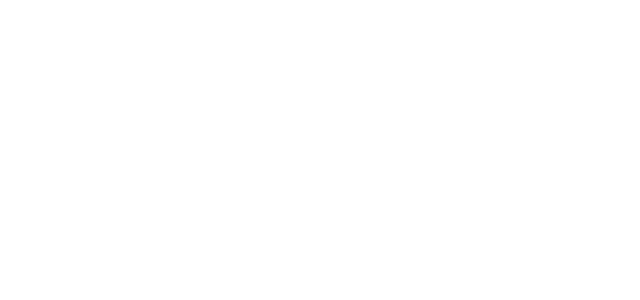
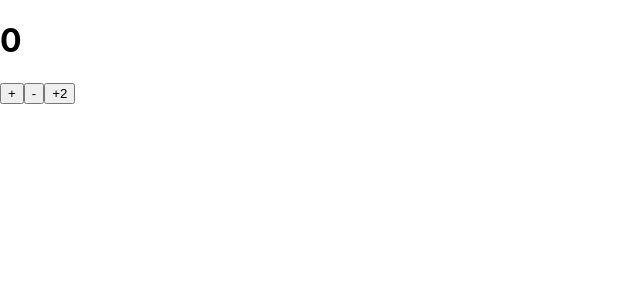
Before and after one commit to formegusto/study-react-stores, a React (Create React App) app: page / in a window 1280 px wide. Shown: the top 300 px of the page, without its empty margins (0-640 px from the left). Built offline with nearby package versions, Linux system fonts and the light colour scheme.

Commit message:
Redux Init (no API)

```diff
--- a/src/App.js
+++ b/src/App.js
@@ -1,11 +1,12 @@
 import React from 'react';
+import CounterContainer from './redux/containers/CounterContainer';
 
 function App() {
   return (
     <div>
-
+      <CounterContainer />
     </div>
-  )
+  );
 }
 
 export default App;
--- a/src/index.js
+++ b/src/index.js
@@ -3,9 +3,16 @@
 import './index.css';
 import App from './App';
 import reportWebVitals from './reportWebVitals';
+import { createStore } from 'redux';
+import rootReducer from './redux/modules';
+import { Provider } from 'react-redux';
+
+const store = createStore(rootReducer)
 
 ReactDOM.render(
-  <App />,
+  <Provider store={store}>
+    <App />
+  </Provider>,
   document.getElementById('root')
 );
 
--- /dev/null
+++ b/src/redux/components/Counter.js
@@ -0,0 +1,14 @@
+import React from 'react';
+
+function Counter({value, onIncrement, onDecrement, onIncrementwo}) {
+    return (
+        <div>
+            <h1>{value}</h1>
+            <button onClick={() => onIncrement()}>+</button>
+            <button onClick={() => onDecrement()}>-</button>
+            <button onClick={() => onIncrementwo(2)}>+2</button>
+        </div>
+    );
+}
+
+export default Counter;
--- /dev/null
+++ b/src/redux/containers/CounterContainer.js
@@ -0,0 +1,33 @@
+import React, { useCallback } from 'react';
+import { connect } from 'react-redux';
+import Counter from '../components/Counter';
+import { decrement, increment, incrementwo } from '../modules/actions';
+
+function CounterContainer({number, increment, decrement, incrementwo}) {
+    const onIncrement = useCallback(() => {
+        increment();
+    },[increment]);
+
+    const onDecrement = useCallback(() => {
+        decrement();
+    },[decrement]);
+
+    const onIncrementwo = useCallback((amount) => {
+        console.log(amount);
+        incrementwo(amount);
+    },[incrementwo]);
+
+    return (
+        <Counter
+            value={number}
+            onIncrement={onIncrement}
+            onDecrement={onDecrement}
+            onIncrementwo={onIncrementwo}
+            />
+    );
+}
+
+export default connect(
+    state => ({ number: state.counter.number }),
+    {increment, decrement, incrementwo }
+)(CounterContainer);
--- /dev/null
+++ b/src/redux/modules/actions.js
@@ -0,0 +1,5 @@
+import { DECREMENT, INCREMENT, INCREMENTWO } from "./types";
+
+export const increment = () => ({type: INCREMENT});
+export const decrement = () => ({type: DECREMENT});
+export const incrementwo = (amount) => ({type: INCREMENTWO, payload: amount});
--- /dev/null
+++ b/src/redux/modules/index.js
@@ -0,0 +1,6 @@
+import { combineReducers } from "redux";
+import counter from './reducer';
+
+export default combineReducers({
+    counter
+});
--- /dev/null
+++ b/src/redux/modules/reducer.js
@@ -0,0 +1,24 @@
+import { CounterStore } from "./store";
+import { DECREMENT, INCREMENT, INCREMENTWO } from "./types";
+
+export default function Counter(state=CounterStore, action){
+    switch(action.type){
+        case INCREMENT:
+            return {
+                ...state,
+                number: state.number + 1,
+            };
+        case DECREMENT:
+            return {
+                ...state,
+                number: state.number - 1,
+            };
+        case INCREMENTWO:
+            return {
+                ...state,
+                number: state.number + action.payload,
+            };
+        default:
+            return state;
+    }
+}
--- /dev/null
+++ b/src/redux/modules/store.js
@@ -0,0 +1,3 @@
+export const CounterStore = {
+    number: 0
+};
--- /dev/null
+++ b/src/redux/modules/types.js
@@ -0,0 +1,3 @@
+export const INCREMENT = 'counter/INCREMENT';
+export const DECREMENT = 'counter/DECREMENT';
+export const INCREMENTWO = 'counter/INCREMENTWO';
```
Also changed, not shown: 1 other file (tests, documents, lock files or other folders).
